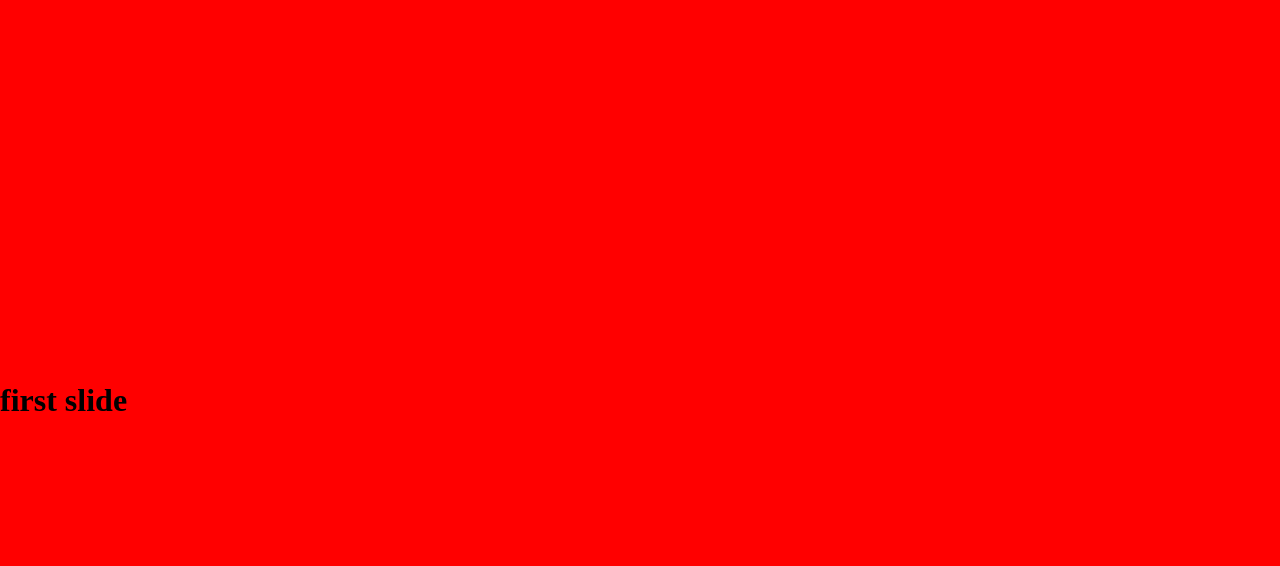
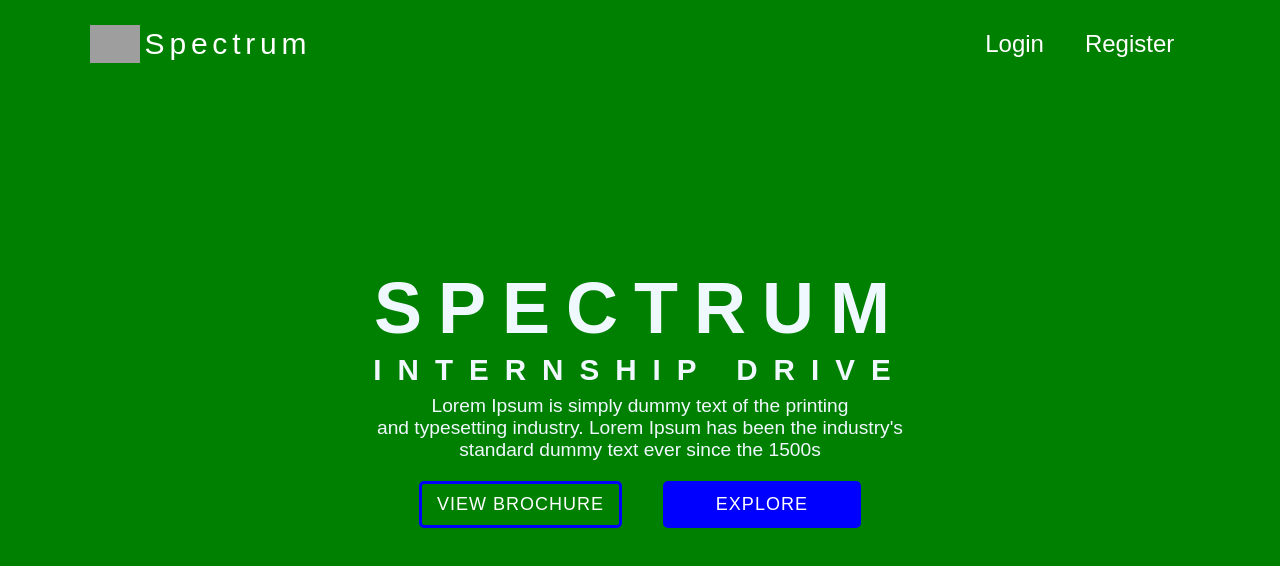
Before and after one commit to jawed321/abc, a plain HTML site: page spectrum/index.html in a window 1280 px wide. Drawn offline with nearby package versions, Linux system fonts and the light colour scheme; grey boxes are pictures that could not be loaded.

Commit message:
Update index.html

```diff
--- a/spectrum/index.html
+++ b/spectrum/index.html
@@ -7,12 +7,10 @@
   <link rel="stylesheet" href="https://cdnjs.cloudflare.com/ajax/libs/fullPage.js/3.1.0/fullpage.min.css"
     integrity="sha512-RVmrWua3k1yTDEOg4Yzs2bK5+Thh7nM6jrhDq/6/5/Mwa0JbYe4pP4YMK5sqghKz01T3DgrwYc57Jaf1PSurCg=="
     crossorigin="anonymous" />
+  <link rel="stylesheet" href="style1.css">
 
 
   <style>
-      html{
-          scroll-behavior: smooth;
-      }
       /* .fp-controlArrow.fp-next{
 
       }
@@ -26,7 +24,7 @@
 
     .s1{
       /* background: url("pexels-pixabay-273230.jpg"); */
-      background:red;
+      background:green;
     }
     .s2{
       /* background: url("pexels-pixabay-273230.jpg"); */
@@ -34,16 +32,40 @@
     }
     .s3{
       /* background: url("pexels-pixabay-273230.jpg"); */
-      background: green;
+      background: purple;
     }
 
   </style>
 </head>
 
 <body>
+  <header>
+    <div class="spec">
+        <img src="https://www.spectrumcet.com/assets/mozclub%20logo.png" alt="">
+        <a href="#" class="logo">Spectrum</a>
+    </div>
+    <div class="toggle"></div>
+    <ul>
+        <li><a href="#">Login</a></li>
+        <li><a href="#">Register</a></li>
+    </ul>
+</header>
   <div id="fullpage">
     <div class="section s1 text-center">
-      <h1>first slide</h1>
+      <section class="banner">
+        <div class="textBx">
+            <h2><span>SPECTRUM</span></h2>
+            <h3>INTERNSHIP DRIVE</h3>
+            <p class="p1">Lorem Ipsum is simply dummy text of the printing<br> and typesetting industry. Lorem Ipsum has been the
+                industry's<br> standard dummy text ever since the 1500s</p>
+            <p class="p2">Lorem Ipsum is simply dummy text of the printing and typesetting industry. <br>Lorem Ipsum has been the
+                industry's<br> standard dummy text ever since the 1500s</p>
+            <div class="buttons">
+                <a href="#" class="btn" id="btn1">View Brochure</a>
+                <a href="#" class="btn" id="btn2">Explore</a>
+            </div>
+        </div>
+    </section>
     </div>
     <div class="section s2">
 
```
